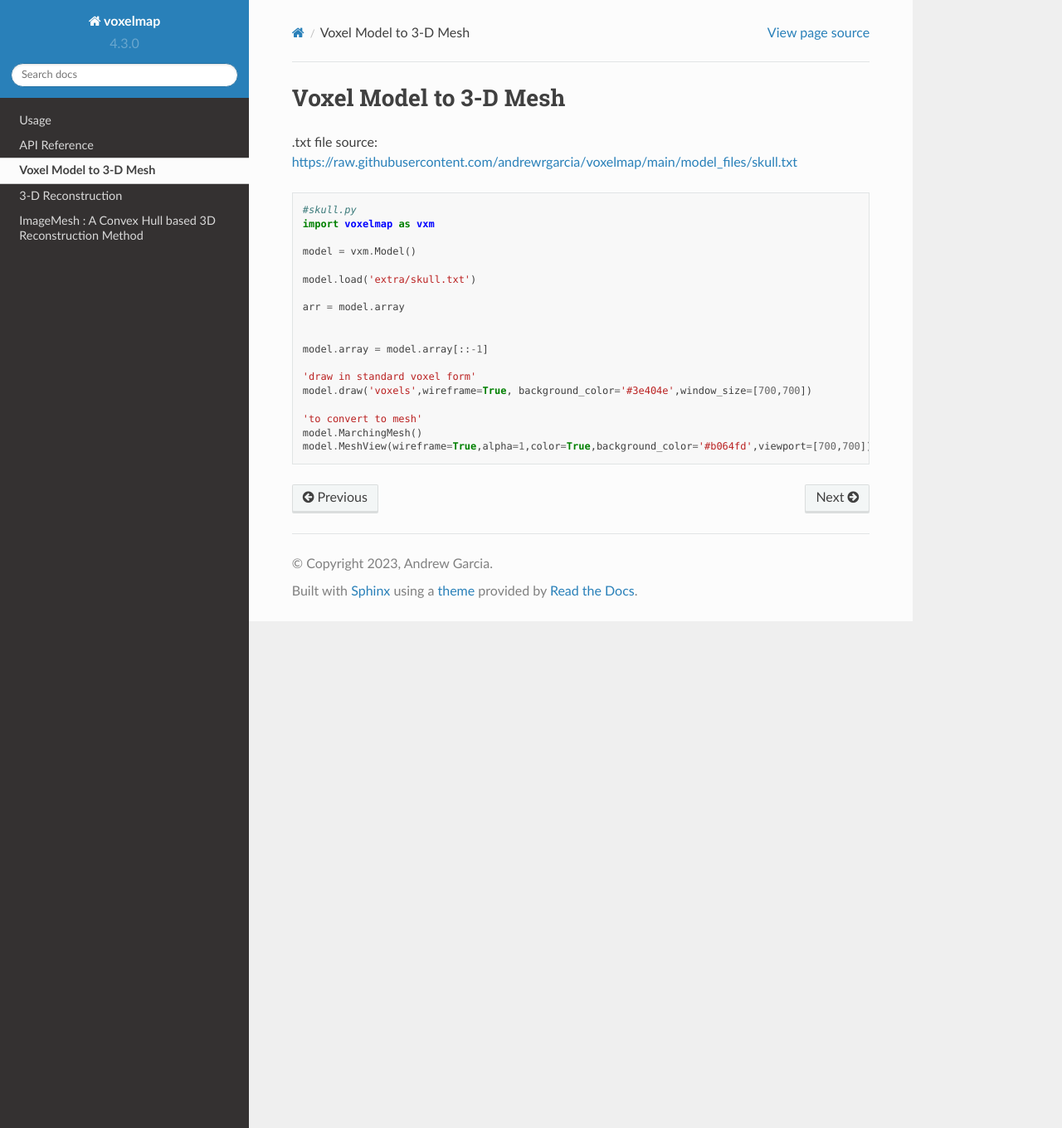
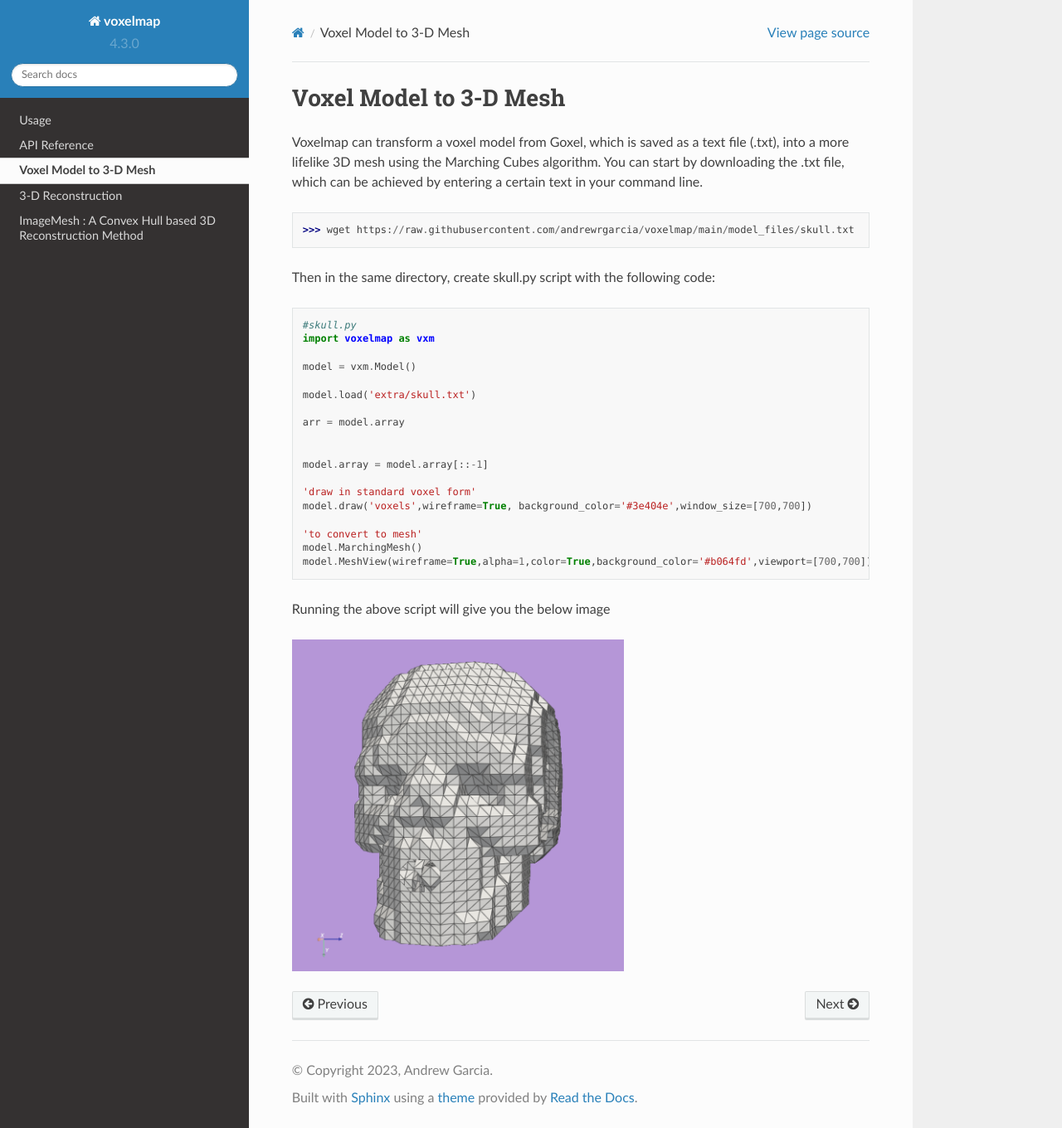
Before and after one commit to andrewrgarcia/voxelmap, a Sphinx documentation site: the page built from docs/source/examples/skull.rst, in a window 1280 px wide and 1360 px high. Shown: the whole window at 83% size. Built offline with Sphinx 7.4.7 and the Read the Docs theme 2.0.0, drawn with Linux system fonts in a browser that asks for light colours.

Commit message:
update docs

```diff
--- a/docs/source/examples/meshrec.rst
+++ b/docs/source/examples/meshrec.rst
@@ -21,7 +21,8 @@ immersive 3D models in the widely-used .obj format.
 
 |gal| |gal_mesh|
 
-\*Photo used with permission from the `@galacticeffect <https://www.instagram.com/galacticeffect/>`_. Check out his music `available at Spotify <https://open.spotify.com/artist/0d6aO1iQVWyxsN8UHfmHjm>`_
+\*Photo used with permission from the `@galacticeffect <https://www.instagram.com/galacticeffect/>`_.
+Check out his music `available at Spotify <https://open.spotify.com/artist/0d6aO1iQVWyxsN8UHfmHjm>`_, also featured in `@themidnightgospel <https://www.instagram.com/themidnightgospel/>`_
 
 In the example below, the above artist portrait is loaded as a file to the Model class to create a 3-D model with the local MarchingMesh method, which generates
 an .obj file in the process:
@@ -67,5 +68,7 @@ As part of our ongoing development, we are planning to introduce more advanced m
 
 |o3dgal2|
 
+\*Photo used with permission from the `@galacticeffect <https://www.instagram.com/galacticeffect/>`_.
+Check out his music `available at Spotify <https://open.spotify.com/artist/0d6aO1iQVWyxsN8UHfmHjm>`_, also featured in `@themidnightgospel <https://www.instagram.com/themidnightgospel/>`_
 
 These new method(s) will provide higher quality 3-D reconstruction, and enable users to go from image to 3-D model with just one line of code. Our aim is to democratize the 3-D modeling process and make it more accessible to everyone.
--- a/docs/source/examples/skull.rst
+++ b/docs/source/examples/skull.rst
@@ -1,7 +1,13 @@
 Voxel Model to 3-D Mesh
 ==========================
 
-.txt file source: https://raw.githubusercontent.com/andrewrgarcia/voxelmap/main/model_files/skull.txt
+
+Voxelmap can transform a voxel model from Goxel, which is saved as a text file (.txt), into a more lifelike 3D mesh using the Marching Cubes algorithm.
+You can start by downloading the .txt file, which can be achieved by entering a certain text in your command line.
+
+>>> wget https://raw.githubusercontent.com/andrewrgarcia/voxelmap/main/model_files/skull.txt
+
+Then in the same directory, create skull.py script with the following code:
 
 .. code-block:: python
 
@@ -23,3 +29,9 @@ Voxel Model to 3-D Mesh
     'to convert to mesh'
     model.MarchingMesh()
     model.MeshView(wireframe=True,alpha=1,color=True,background_color='#b064fd',viewport=[700,700])
+
+Running the above script will give you the below image
+
+.. image:: ../../img/skull_mesh.png
+  :width: 400
+  :alt: Alternative text
```
Also changed, not shown: docs/img/arrow.svg (added).
